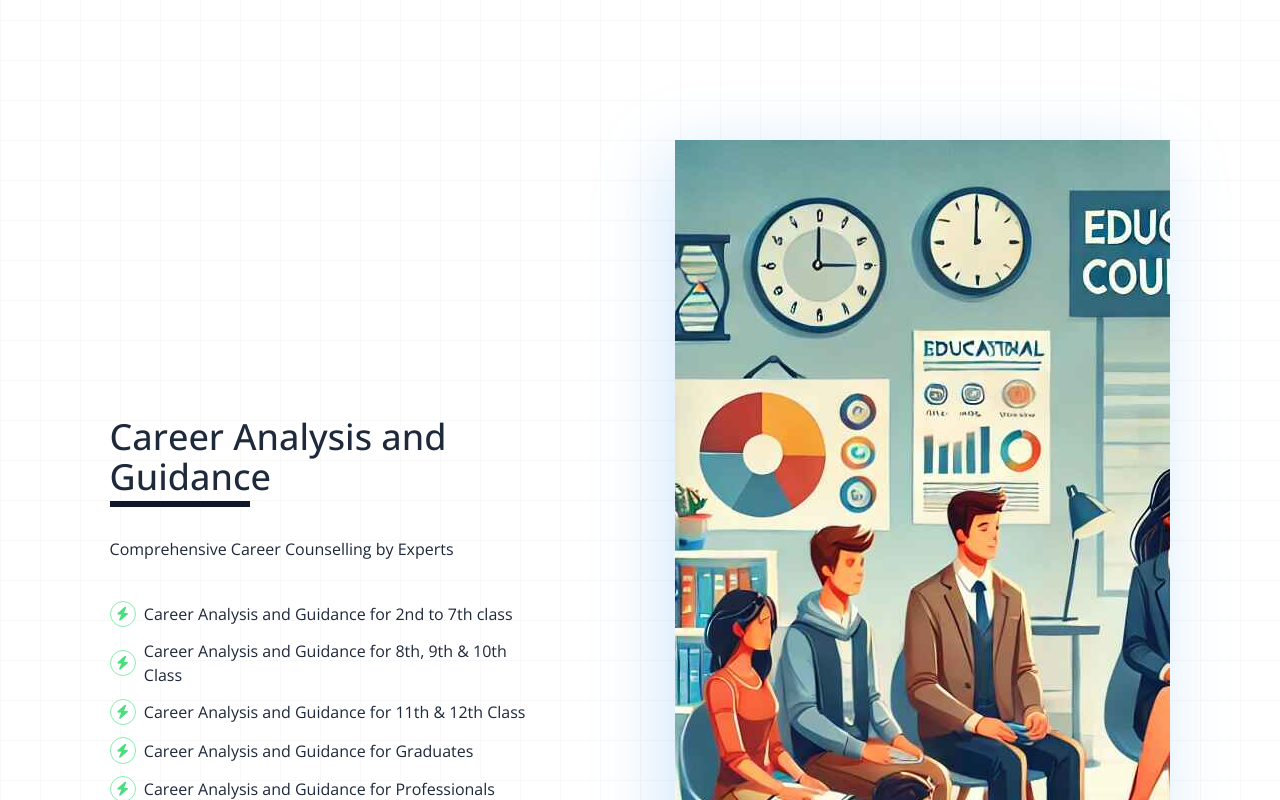
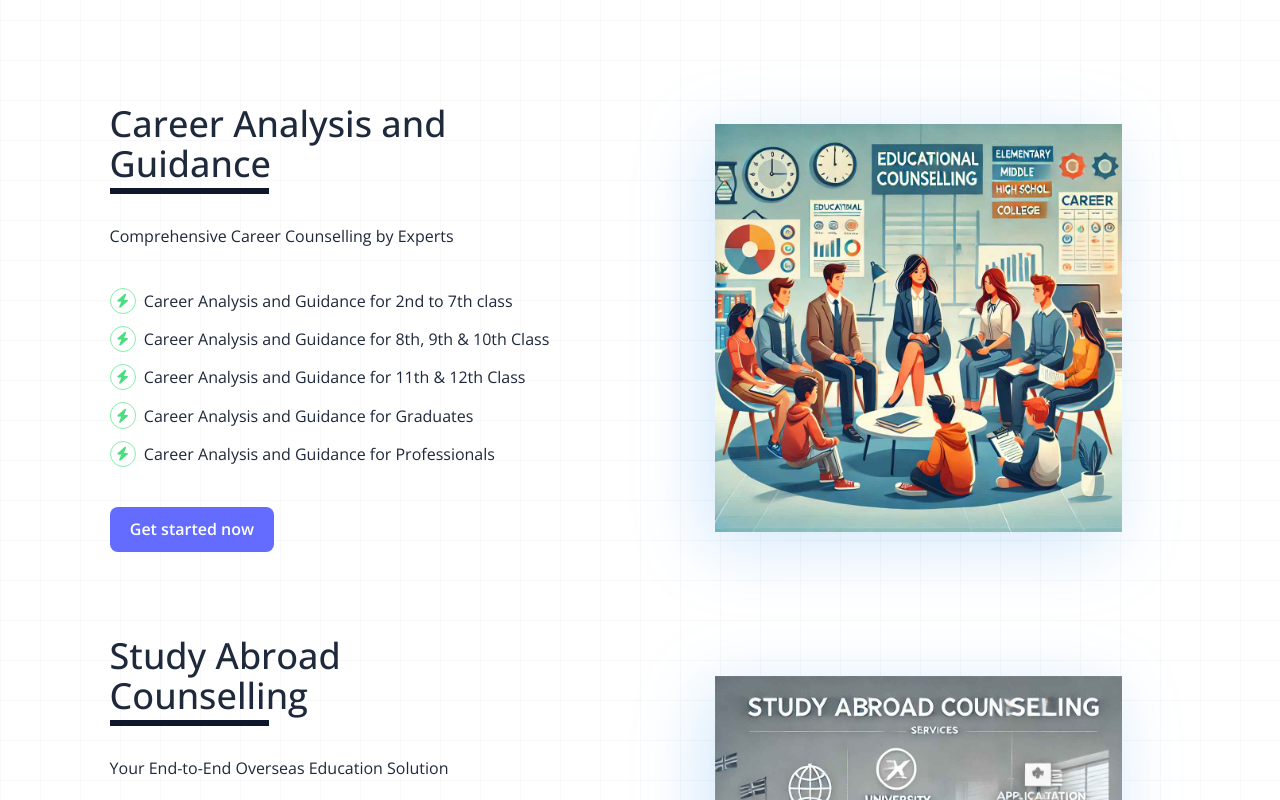
Before and after one commit to ajdjyt/landing-site, a SvelteKit app: page / in a window 1280 px wide. Shown: the part 1300-2100 px from the top of the page. Built offline with nearby package versions, Linux system fonts and the light colour scheme.

Commit message:
fix image width issues on desktop

```diff
--- a/src/components/ProductCard.svelte
+++ b/src/components/ProductCard.svelte
@@ -43,7 +43,7 @@
 				<div class="rounded-full aspect-square w-2.5 sm:w-3 bg-indigo-300" />
 			{/each}
 		</div> -->
-		<div class="md:m-16 w-screen">
+		<div class="md:m-12 w-screen md:w-auto ">
 			<img src={productFeature.imgUrl} alt="Please use a supported browser" />
 		</div>
 	</div>
```
